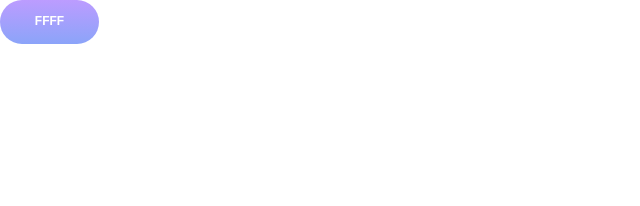
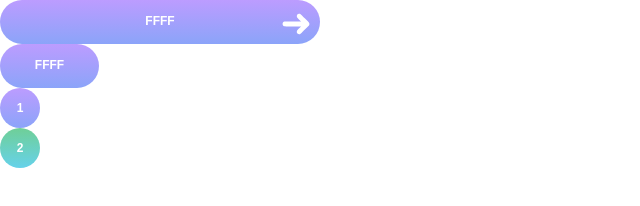
Before and after one commit to Khvostov-Nik/project_1, a website: page src/index.pug in a window 1280 px wide. Shown: the whole page, without its empty margins (0-640 px from the left). Drawn offline with nearby package versions, Linux system fonts and the light colour scheme; files that its build step writes are made by us from their sources.

Commit message:
переписал стили на scss

```diff
--- a/src/index.pug
+++ b/src/index.pug
@@ -5,7 +5,11 @@ html(lang="en")
         meta(http-equiv="X-UA-Compatible", content="IE=edge")
         meta(name="viewport", content="width=device-width, initial-scale=1.0")
         title Document
-        style
-            include styles/style.css
+        link(rel="stylesheet", href="styles/style.css")
+
     body
+        a.btn__praim-large ffff
+            img.arrow.arrow__btn(src="img/arrow.svg")
         a.btn__praim-small ffff
+        button.btn__circl.blue 1
+        button.btn__circl.green 2
--- a/src/styles/style.scss
+++ b/src/styles/style.scss
@@ -16,7 +16,6 @@ body {
     line-height: 24px;
 }
 
-
 $darkShade100: rgba(31, 32, 65, 1);
 $darkShade75: rgba(31, 32, 65, .75);
 $darkShade50: rgba(31, 32, 65, .5);
@@ -29,8 +28,8 @@ body {
 
 
 
-.btn__praim{
-    &-large{
+.btn__praim {
+    &-large {
         position: relative;
         display: inline-block;
         width: 320px;
@@ -46,8 +45,9 @@ body {
         font-weight: 700;
         cursor: pointer;
         text-decoration: none;
-};
-    &-small{
+    }
+
+    &-small {
         display: block;
         width: 99px;
         height: 44px;
@@ -62,11 +62,11 @@ body {
         font-weight: 700;
         cursor: pointer;
         text-decoration: none;
-    };
+    }
 
-        &-small.disabled{
+    &-small.disabled {
         opacity: .5;
-        };
+    }
 }
 
 
@@ -82,22 +82,24 @@ body {
     line-height: 15px;
     font-weight: 700;
     cursor: pointer;
+
+    &.blue {
+        background: $gradientFirst;
     }
 
-.btn__circl.blue {
-    background: $gradientFirst;
+    &.green {
+        background: $gradientSecond;
+    }
 
 }
 
-.btn__circl.green {
-    background: $gradientSecond;
-}
 
-.arrow{
+.arrow {
     width: 25px;
     padding-top: 3px;
 
 }
+
 .arrow__btn {
     position: absolute;
     top: 5px;
```
Also changed, not shown: src/index.html, 1 other file. Lines whose indentation alone changed are shown as unchanged.
